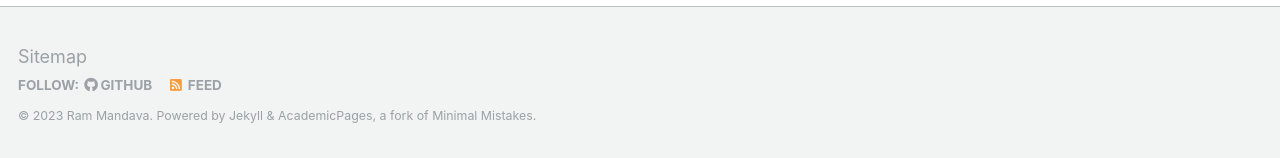
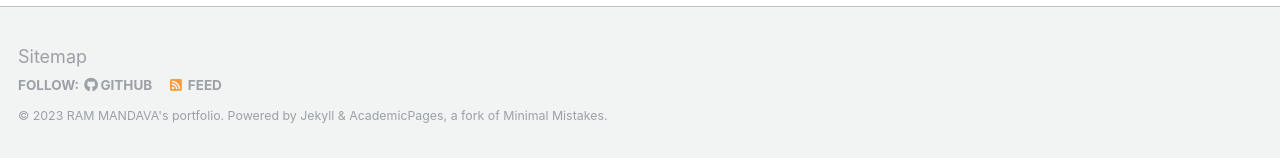
Before and after one commit to mandavaram/mandavaram.github.io, a Jekyll site: the page built from index.md, in a window 1280 px wide and 900 px high, scrolled down 2141 px. Shown: the part 739-897 px from the top of the window. Built offline with Jekyll 4.4.1, drawn with Linux system fonts in a browser that asks for light colours; our own code applies the rules of GitHub Pages for plain Markdown files.

Commit message:
Update _config.yml

```diff
--- a/_config.yml
+++ b/_config.yml
@@ -9,7 +9,7 @@
 locale                   : "en-US"
 title                    : "Ram Mandava"
 title_separator          : "-"
-name                     : &name "Ram Mandava"
+name                     : &name "RAM MANDAVA's portfolio"
 description              : &description "personal description"
 url                      : https://mandavaram.github.io # the base hostname & protocol for your site e.g. "https://mmistakes.github.io"
 baseurl                  : "" # the subpath of your site, e.g. "/blog"
```
